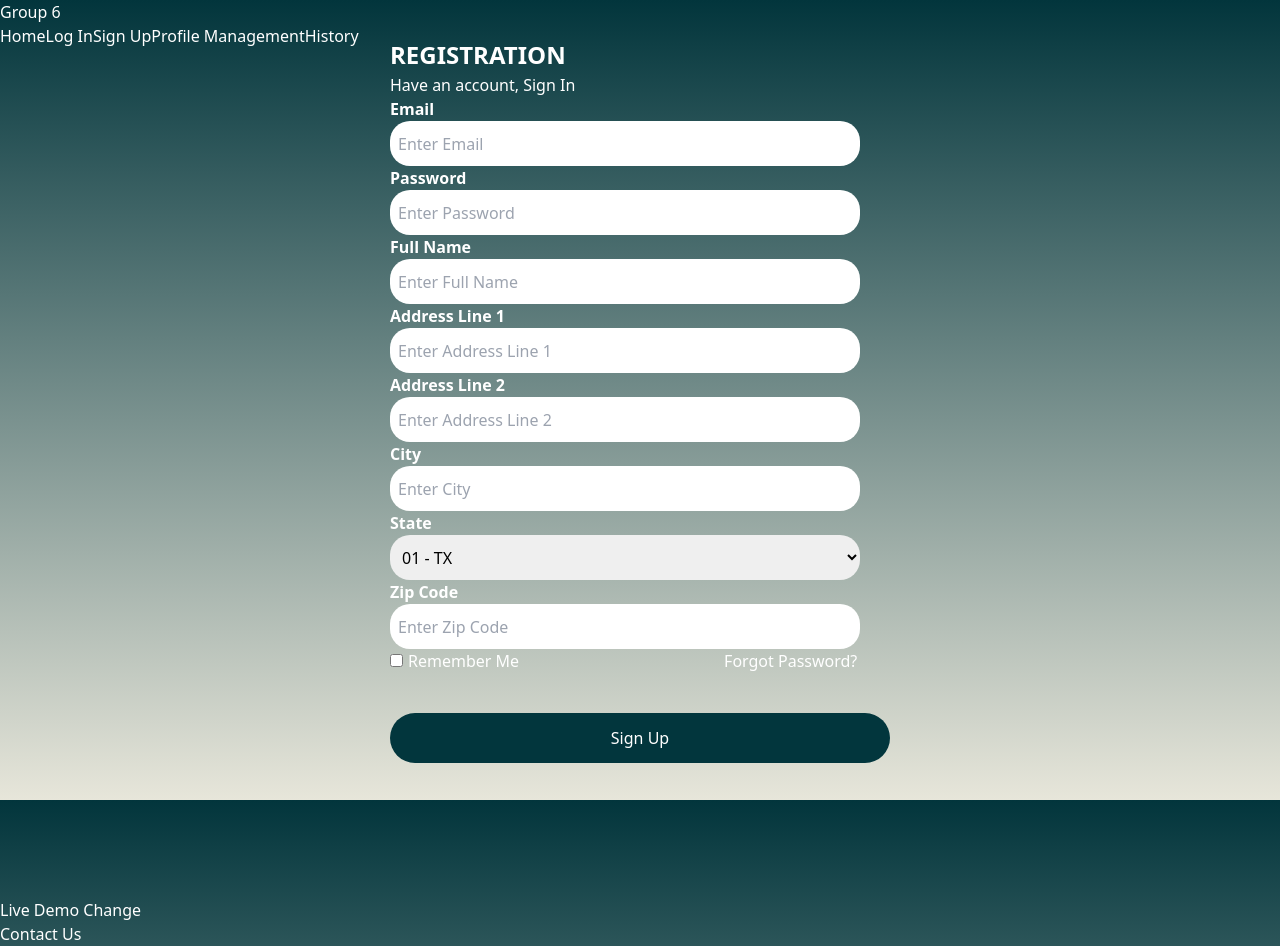
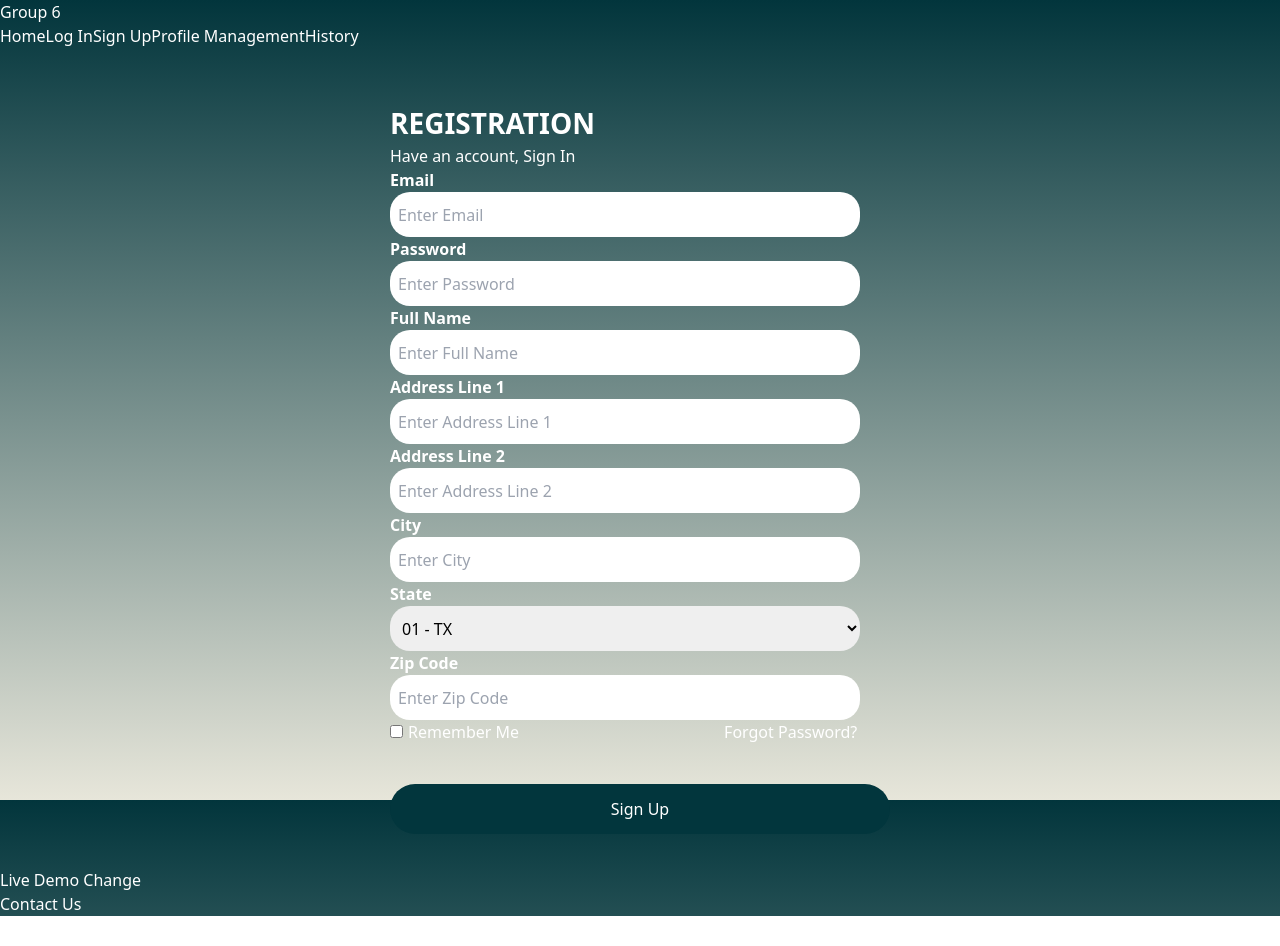
Before and after one commit to daigza09/4353-Spring22, a React (Vite) app in the folder client/: page /Signup in a window 1280 px wide. After the commit the page ends 916 px from the top, so only its background shows below. Built offline with nearby package versions, Linux system fonts and the light colour scheme.

Commit message:
sign up altered to fit page

```diff
--- a/client/src/pages/Signup.jsx
+++ b/client/src/pages/Signup.jsx
@@ -88,13 +88,13 @@ function Signup() {
     };
 
     return (
-        <main style={{ minHeight: '100vh', display: 'flex', alignItems: 'center', justifyContent: 'center', marginTop: '50px' }}>
-            <div className="p-4 rounded" style={{ width: '50%', minWidth: '100px', maxWidth: '500px', position: 'absolute', top: '55%', left: '50%', transform: 'translate(-50%, -50%)' }}>
-                <h2 className="text-white mb-3" style={{ marginTop: '-80px', fontSize: '24px' }}><strong>REGISTRATION</strong></h2>
-                <p className="text-white mb-5">
-                    Have an account, <a href="/login" className="text-white">Sign In</a>
-                </p>
-                <form onSubmit={handleSignIn}>
+      <main style={{ minHeight: '100vh', display: 'flex', alignItems: 'center', justifyContent: 'center', marginTop: '20px' }}>
+        <div className="p-4 rounded" style={{ width: '90%', maxWidth: '500px' }}>
+            <h2 className="text-white mb-3" style={{ fontSize: '28px' }}><strong>REGISTRATION</strong></h2>
+            <p className="text-white mb-5">
+                Have an account, <Link to="/login" className="text-white">Sign In</Link>
+            </p>
+            <form onSubmit={handleSignIn}>
                     <div className="mb-4" style={{ position: 'relative' }}>
                         <label htmlFor="email" className="text-white mb-2">
                             <strong>Email</strong>
```
